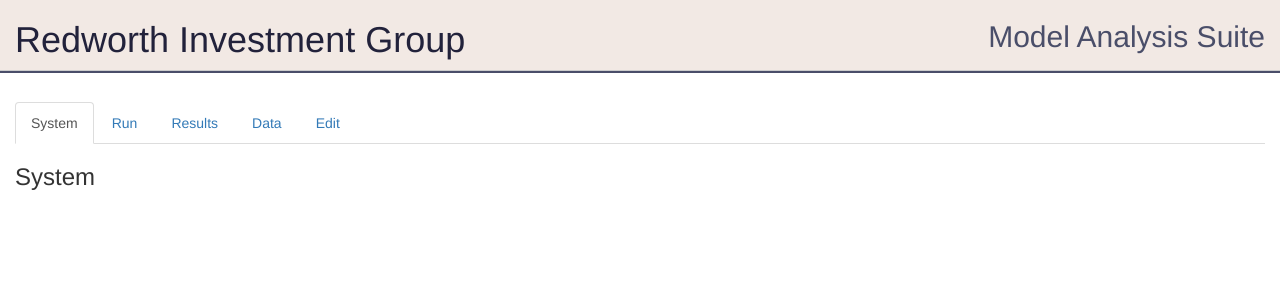
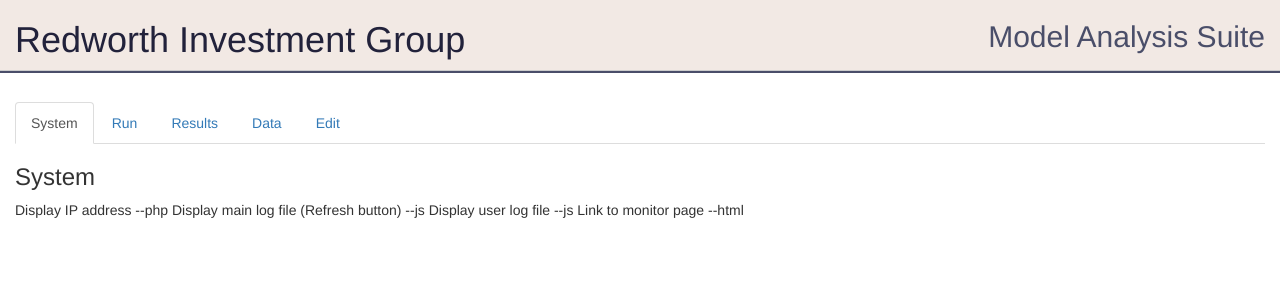
Before and after one commit to lukegehring99/testingSuite, a PHP site: page / in a window 1280 px wide. Shown: the top 300 px of the page. Run offline with PHP 8.4, Linux system fonts and the light colour scheme; data that the repository does not hold is empty.

Commit message:
Added descriptions for main page and a few pages to link to

```diff
--- a/index.html
+++ b/index.php
@@ -43,18 +43,41 @@
   	<div class="tab-content tab-prop">
     	<div id="system" class="tab-pane fade in active">
       	<h3>System</h3>
+
+				Display IP address --php
+				Display main log file (Refresh button) --js
+				Display user log file  --js
+				Link to monitor page --html
+
+				<?php
+
+					$ip = $_SERVER['HTTP_CLIENT_IP'];
+					echo $ip;
+
+				?>
+
     	</div>
     	<div id="run" class="tab-pane fade">
       	<h3>Run</h3>
+				Upload file, parse
+				On parse completion, download file to server
+				Proceed to new page with dropdowns for testing uptions
     	</div>
     	<div id="results" class="tab-pane fade">
       	<h3>Results</h3>
+				Display general data for past results
+				Get this data from results folder
     	</div>
     	<div id="data" class="tab-pane fade">
       	<h3>Data</h3>
+				Show where data is being drawn from, give edit and remove buttons. Require password
+				Link to another page where the data can be viewed better
     	</div>
 			<div id="edit" class="tab-pane fade">
       	<h3>Edit</h3>
+				Bunch of dropdowns and fields to edit data input
+				Test function to test if the source is good
+				Use php to then edit the sources text, update list
     	</div>
   	</div>
 	</div>
@@ -62,3 +85,7 @@
 
 </body>
 </html>
+
+<?php
+
+?>
```
Also changed, not shown: js/main.js (added), testing.php (added).
